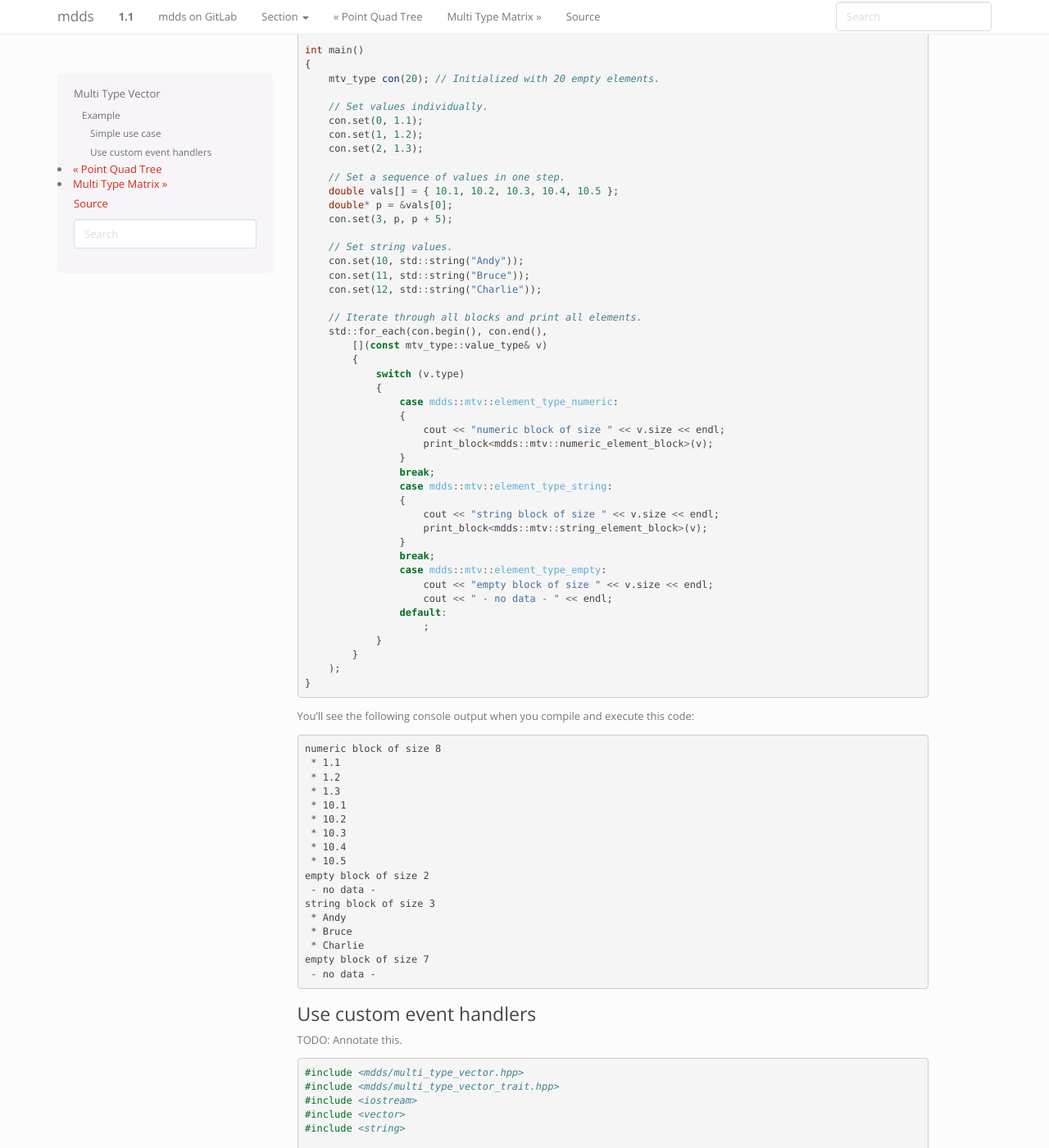
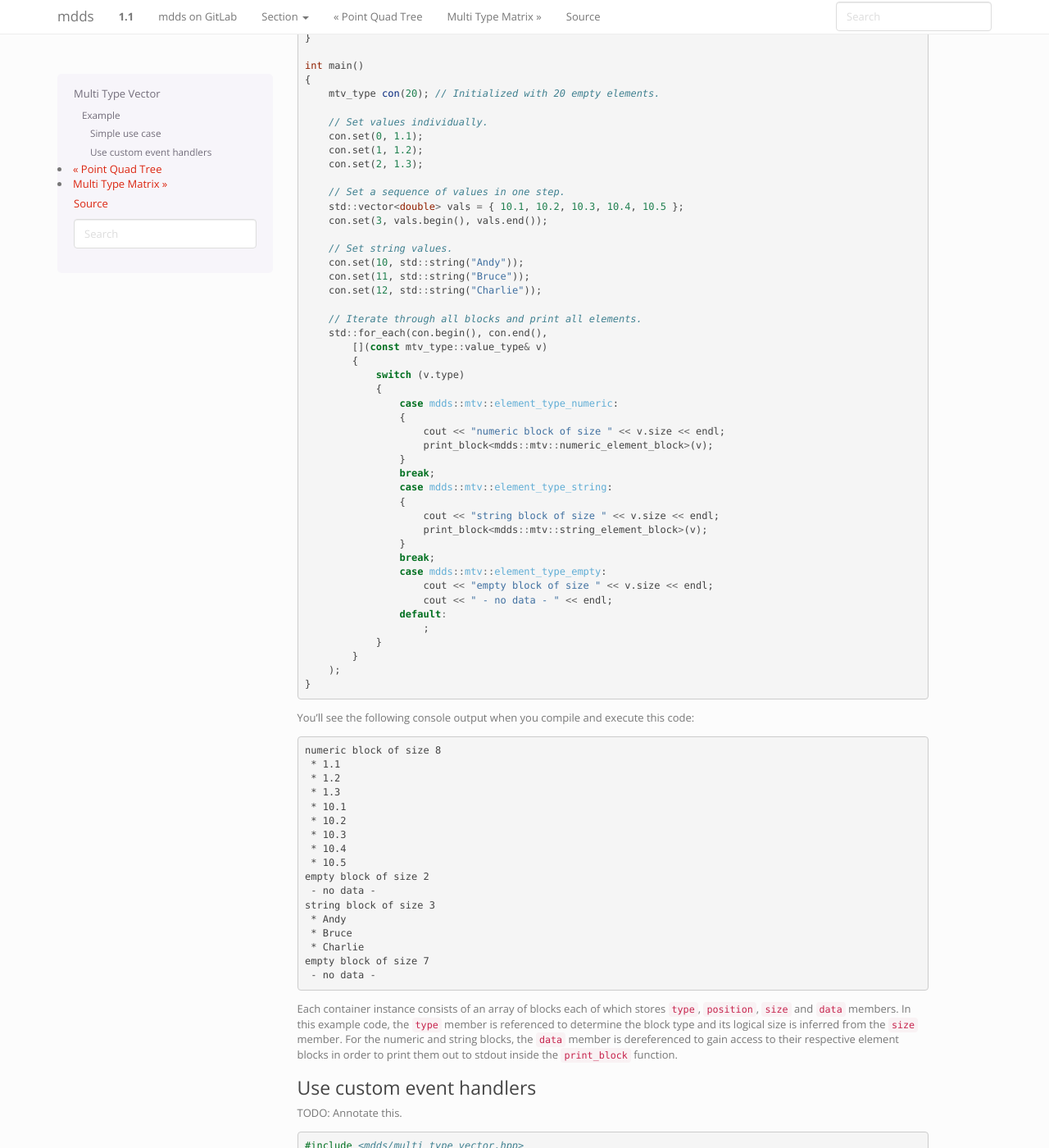
Before and after one commit to kohei-us/mdds, a Sphinx documentation site: the page built from doc/multi_type_vector.rst, in a window 1280 px wide and 1400 px high, scrolled down 891 px. Shown: the whole window at 82% size. Built offline with Sphinx 7.4.7, drawn with Linux system fonts in a browser that asks for light colours; some of the changed text lies outside the part shown.

Commit message:
More on documenting multi_type_vector.

```diff
--- a/doc/multi_type_vector.rst
+++ b/doc/multi_type_vector.rst
@@ -16,7 +16,9 @@ Example
 Simple use case
 ^^^^^^^^^^^^^^^
 
-TODO: Annotate this.
+The following code demonstrates a simple use case of storing values of double
+and :cpp:class:`std::string` types in a single container using :cpp:class:`~mdds::multi_type_vector`.
+
 ::
 
    #include <mdds/multi_type_vector.hpp>
@@ -57,9 +59,8 @@ TODO: Annotate this.
        con.set(2, 1.3);
 
        // Set a sequence of values in one step.
-       double vals[] = { 10.1, 10.2, 10.3, 10.4, 10.5 };
-       double* p = &vals[0];
-       con.set(3, p, p + 5);
+       std::vector<double> vals = { 10.1, 10.2, 10.3, 10.4, 10.5 };
+       con.set(3, vals.begin(), vals.end());
 
        // Set string values.
        con.set(10, std::string("Andy"));
@@ -116,6 +117,12 @@ You'll see the following console output when you compile and execute this code:
    empty block of size 7
     - no data -
 
+Each container instance consists of an array of blocks each of which stores
+``type``, ``position``, ``size`` and ``data`` members.  In this example code,
+the ``type`` member is referenced to determine the block type and its logical
+size is inferred from the ``size`` member.  For the numeric and string blocks,
+the ``data`` member is dereferenced to gain access to their respective element
+blocks in order to print them out to stdout inside the ``print_block`` function.
 
 Use custom event handlers
 ^^^^^^^^^^^^^^^^^^^^^^^^^
```
Also changed, not shown: 2 other files.
